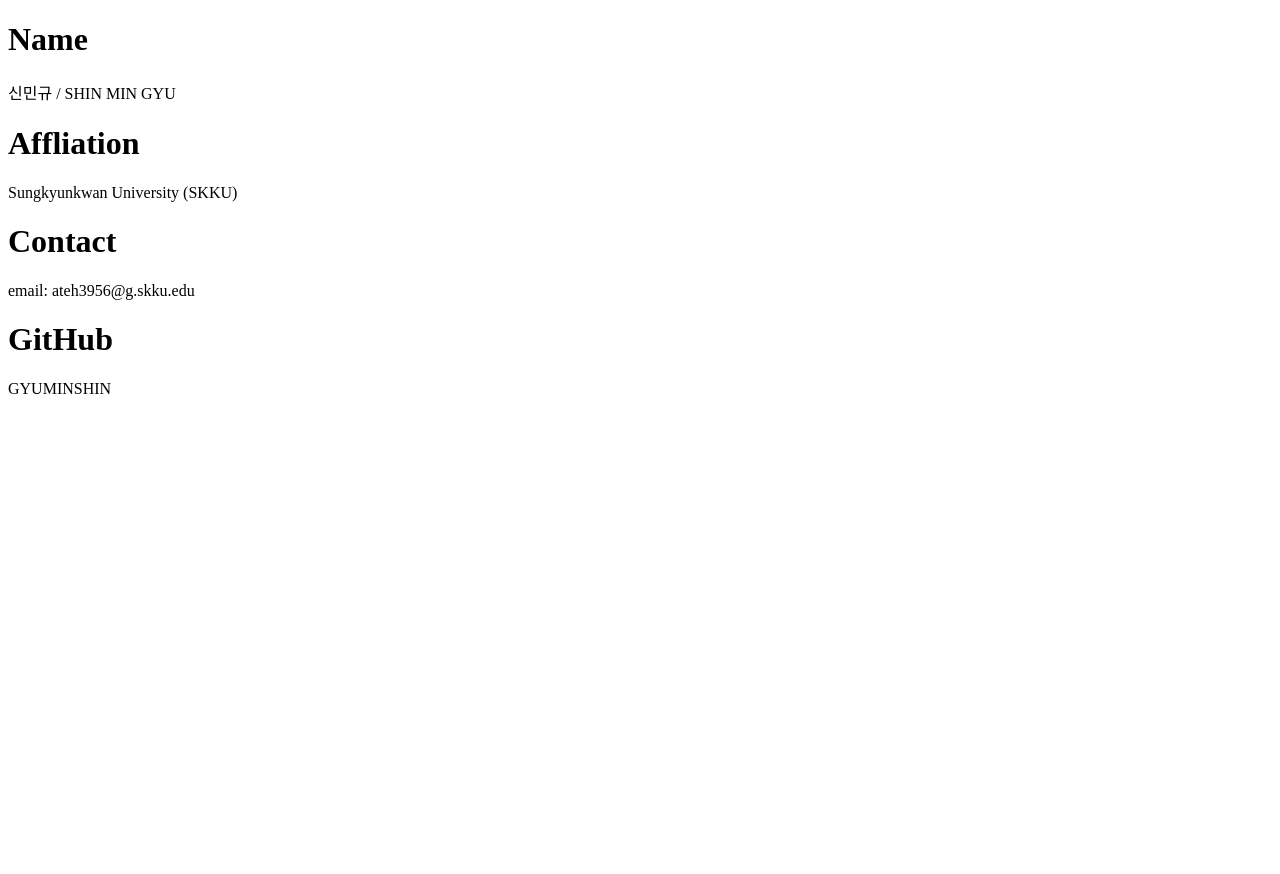
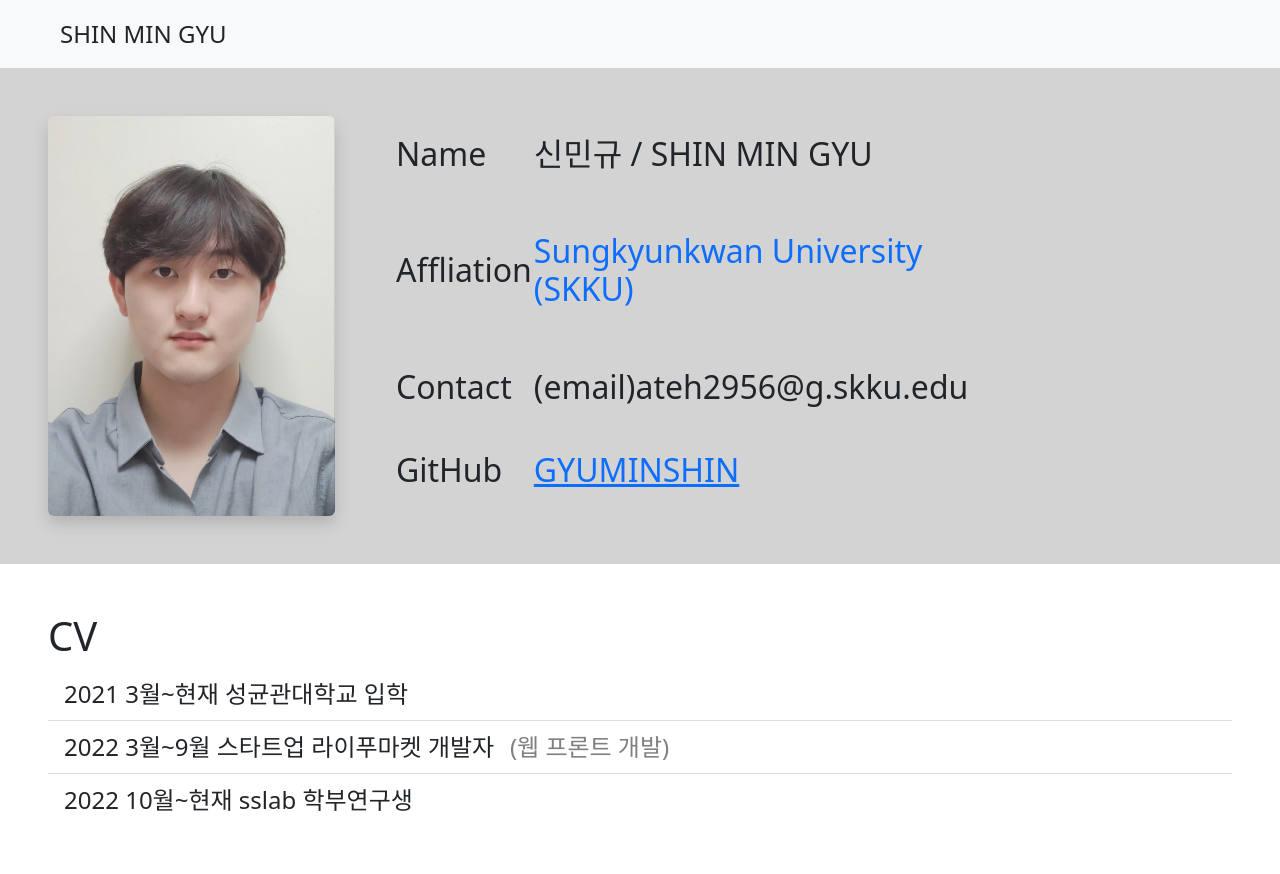
Before and after one commit to GYUMINSHIN/ossp-myProfile, a plain HTML site: page index.html in a window 1280 px wide. Before the commit the page ends 800 px from the top, so only its background shows below. Drawn offline with nearby package versions, Linux system fonts and the light colour scheme.

Commit message:
Final result

```diff
--- a/index.html
+++ b/index.html
@@ -3,19 +3,71 @@
 <head>
 	<meta charset="UTF-8">
 	<meta http-equiv="X-UA-Compatible" content="IE=edge">
-	<meta name="viewport" content="width=device-width, initial-scale=1.0">
+	<meta name="viewport" content="widtd=device-widtd, initial-scale=1.0">
 	<title>SHINMINGYU</title>
+	<link href="https://cdn.jsdelivr.net/npm/bootstrap@5.2.2/dist/css/bootstrap.min.css" rel="stylesheet" integrity="sha384-Zenh87qX5JnK2Jl0vWa8Ck2rdkQ2Bzep5IDxbcnCeuOxjzrPF/et3URy9Bv1WTRi" crossorigin="anonymous">
+	<link href="./style.css" rel="stylesheet"/>
 </head>
 <body>
-	<div>
-		<h1>Name</h1>
-		<text>신민규 / SHIN MIN GYU</text>
-		<h1>Affliation</h1>
-		<text>Sungkyunkwan University (SKKU)</text>
-		<h1>Contact</h1>
-		<text>email: ateh3956@g.skku.edu</text>
-		<h1>GitHub</h1>
-		<text>GYUMINSHIN</text>
+	<nav class="navbar bg-light p-3 ps-5">
+		<div class="container-fluid">
+			<a class="nav-link active" href="">
+				<text class="nav-text">
+					SHIN MIN GYU
+				</text>
+			</a>
+		</div>
+	</nav>
+	<div class="d-flex align-items-center m-0 p-5" style="background-color: lightgrey;">
+		<img class="me-5 rounded-2 shadow" src="./photo.png" height="400px"/>
+		<div class="container" style="height: 400px">
+			<table>
+				<tr>
+					<td>
+						<h2>Name</h2>
+					</td>
+					<td>
+						<h2>신민규 / SHIN MIN GYU</h2>
+					</td>
+				</tr>
+				<tr>
+					<td>
+						<h2>Affliation</h2>
+					</td>
+					<td>
+						<a class="remove-underline" href="https://www.skku.edu/skku/index.do"><h2>Sungkyunkwan University (SKKU)</h2></a>
+					</td>
+				</tr>
+				<tr>
+					<td>
+						<h2>Contact</h2>
+					</td>
+					<td>
+						<h2>(email)ateh2956@g.skku.edu</h2>
+					</td>
+				</tr>
+				<tr>
+					<td>
+						<h2>GitHub</h2>
+					</td>
+					<td>
+						<a href="https://github.com/GYUMINSHIN"><h2>GYUMINSHIN</h2></a>
+					</td>
+				</tr>
+			</table>
+		</div>
 	</div>
+	<div class="d-flex flex-column m-0 p-5">
+		<h1>CV</h1>
+		<ul class="list-group list-group-flush">
+			<li class="list-group-item"><text class="CV-text">2021 3월~현재 성균관대학교 입학</text></li>
+			<li class="list-group-item">
+				<text class="CV-text">2022 3월~9월 스타트업 라이푸마켓 개발자</text>
+				<a href="https://www.xoxomarket.kr/" class="remove-underline"><text id="CV-hyperlink">(웹 프론트 개발)</text></a>
+			</li>
+			<li class="list-group-item"><text class="CV-text">2022 10월~현재 sslab 학부연구생</text></li>
+		</ul>
+	</div>
+	<script src="https://cdn.jsdelivr.net/npm/bootstrap@5.2.2/dist/js/bootstrap.bundle.min.js" integrity="sha384-OERcA2EqjJCMA+/3y+gxIOqMEjwtxJY7qPCqsdltbNJuaOe923+mo//f6V8Qbsw3" crossorigin="anonymous"></script>
 </body>
 </html>
--- a/style.css
+++ b/style.css
@@ -0,0 +1,27 @@
+table{
+	width: 70%;
+	height: 100%;
+}
+
+.nav-text{
+	font-size: 1.5rem;
+}
+
+.CV-text{
+	font-size: 1.5rem;
+}
+
+#CV-hyperlink{
+	font-size: 1.5rem;
+	margin-left: 1%;
+	color:gray;
+}
+
+#CV-hyperlink:hover{
+	opacity: 0.6;
+	cursor: pointer;
+}
+
+.remove-underline{
+	text-decoration: none;
+}
```
